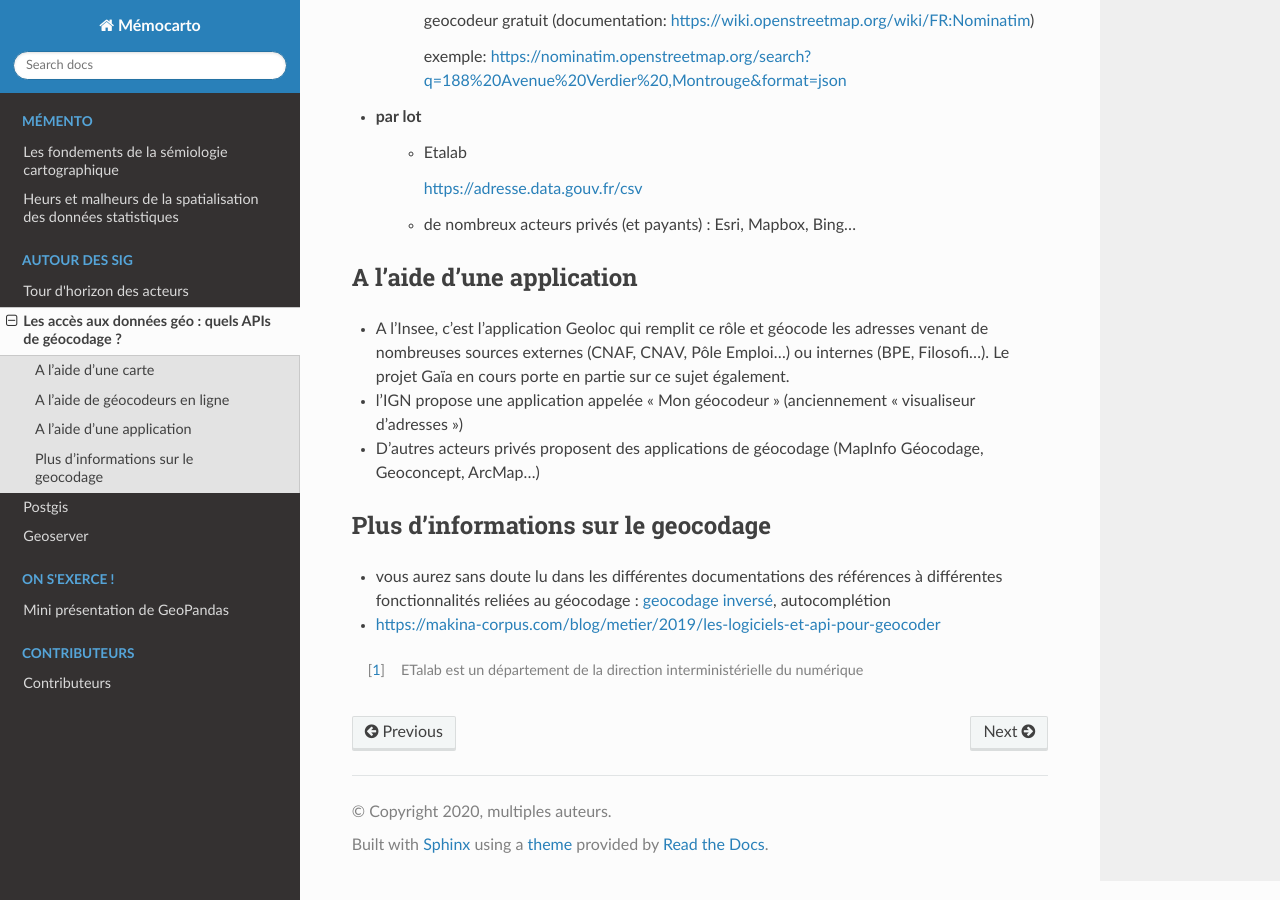
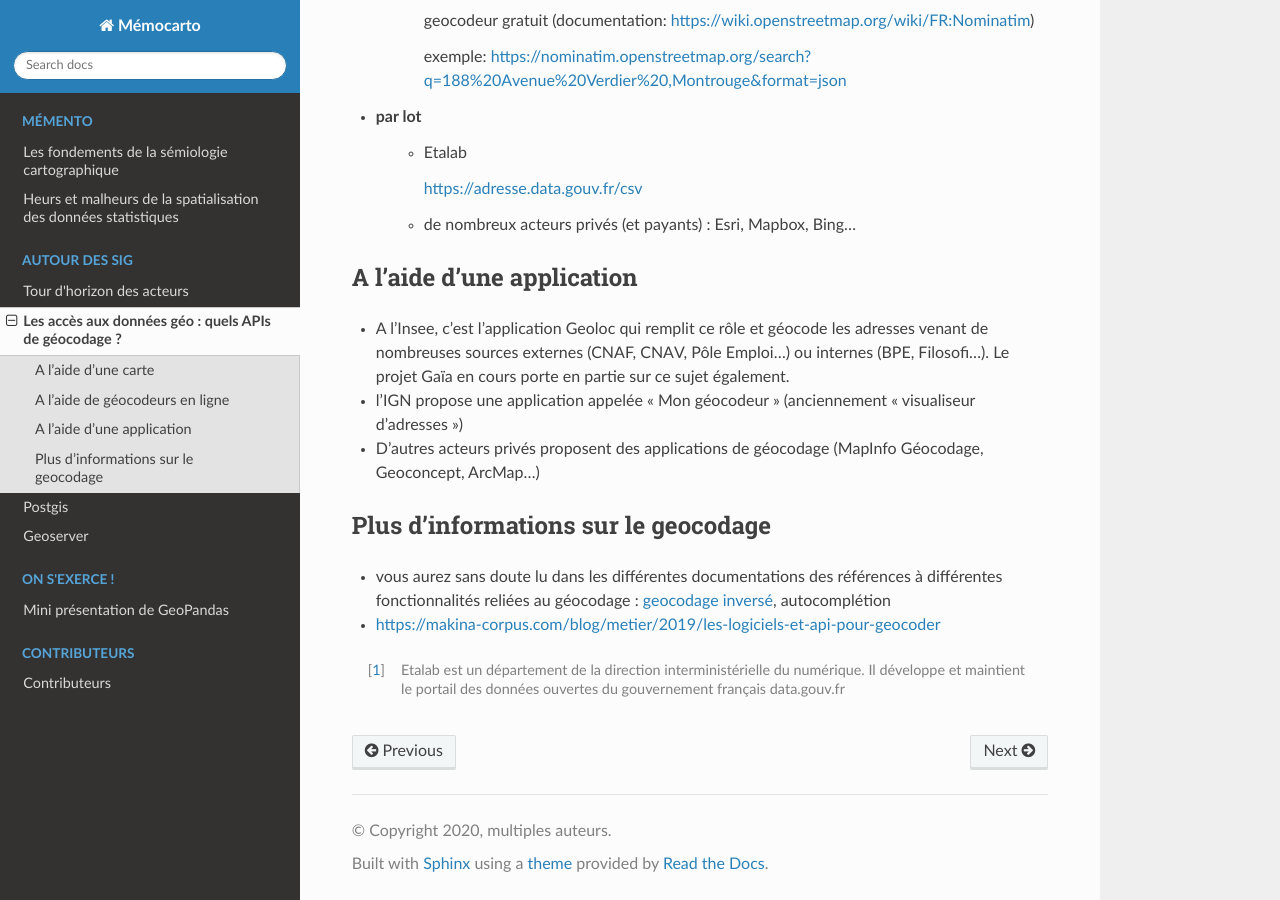
Before and after one commit to JulieDjidji/memocarto, a Sphinx documentation site: the page built from doc/source/api.rst, in a window 1280 px wide and 900 px high, scrolled down 1344 px. Built offline with Sphinx 7.4.7 and the Read the Docs theme 2.0.0, drawn with Linux system fonts in a browser that asks for light colours; pages that are not in the unit, such as notebooks, are missing from menus.

```diff
--- a/doc/source/api.rst
+++ b/doc/source/api.rst
@@ -72,6 +72,6 @@ Plus d'informations sur le geocodage
 - https://makina-corpus.com/blog/metier/2019/les-logiciels-et-api-pour-geocoder
 
 
-.. [1] ETalab est un département de la direction interministérielle du numérique
+.. [1] Etalab est un département de la direction interministérielle du numérique. Il développe et maintient le portail des données ouvertes du gouvernement français data.gouv.fr
 
 .. _geocodage inversé: https://fr.wikipedia.org/wiki/G%C3%A9ocodage_invers%C3%A9
```
